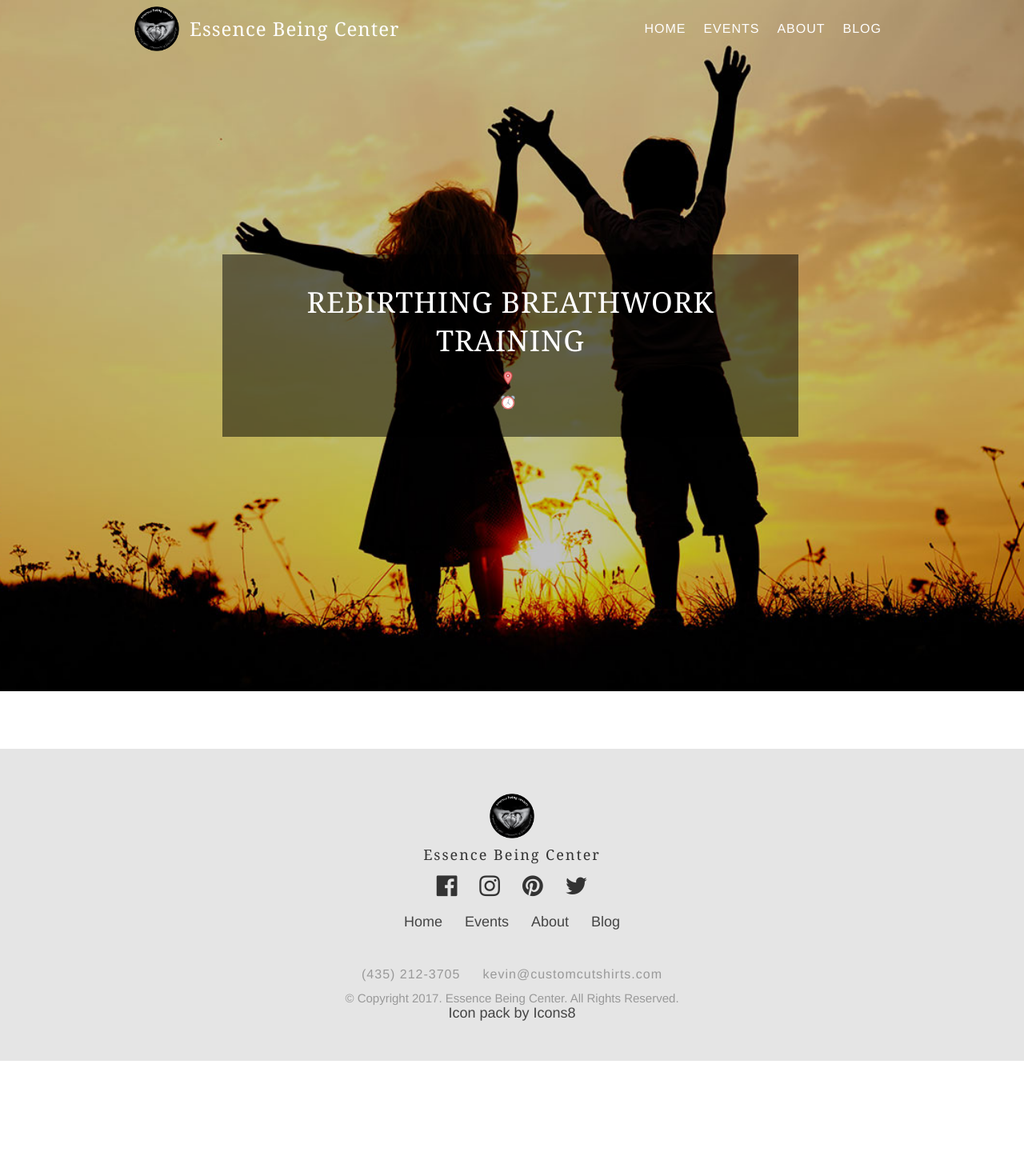
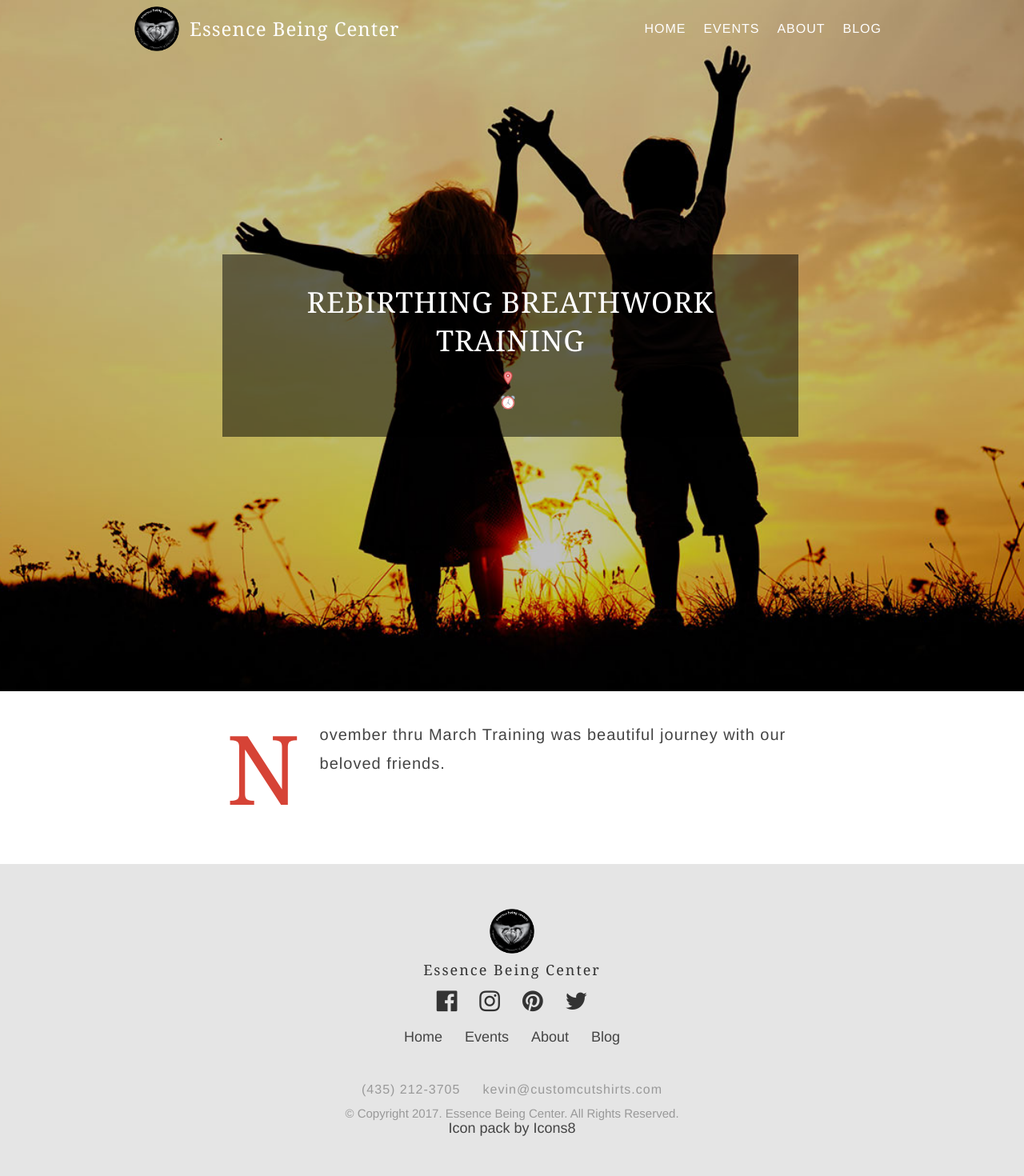
Before and after one commit to kevaleb/essencebeingcenter, a Jekyll site: the page built from _events/other-event.md, in a window 1280 px wide. Shown: the whole page at 80% size. Built offline with Jekyll 4.4.1, drawn with Linux system fonts in a browser that asks for light colours; nearby versions of some CDN libraries; before the commit the page ends 1326 px from its top, so only the background shows below that.

Commit message:
Updated '_events/other-event.md' via CloudCannon

```diff
--- a/_events/other-event.md
+++ b/_events/other-event.md
@@ -9,3 +9,6 @@ show_map: false
 latitude: '40.320018'
 longitude: '-111.7007787'
 ---
+
+
+November thru March Training was beautiful journey with our beloved friends.&nbsp;
```
